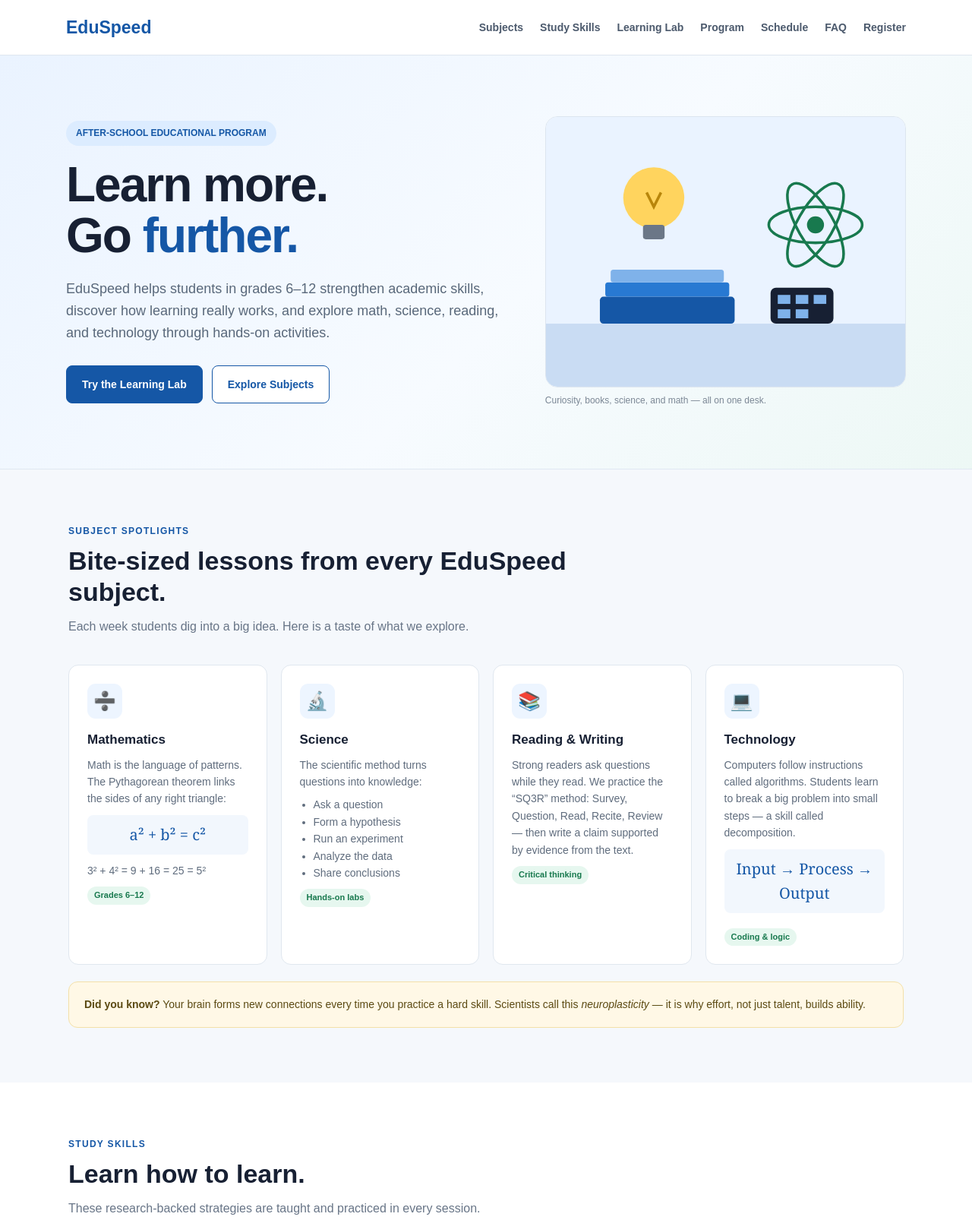
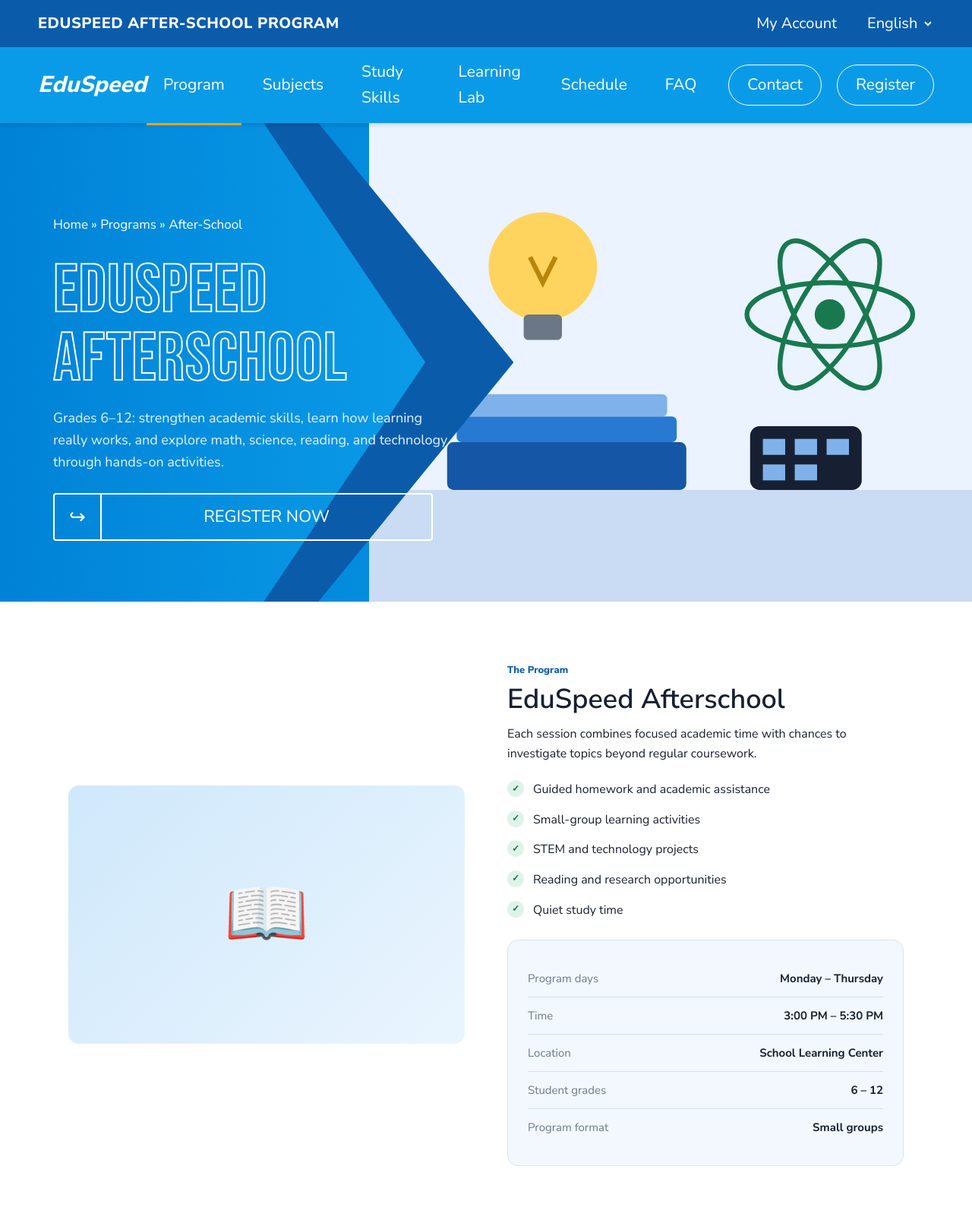
Before and after one commit to e6f3/e6f3.github.io, a plain HTML site: page index.html in a window 1280 px wide. Shown: the top 1606 px of the page at 76% size. Drawn offline with Linux system fonts and the light colour scheme.

Commit message:
Update index.html

```diff
--- a/index.html
+++ b/index.html
@@ -6,7 +6,7 @@
 <meta name="description" content="EduSpeed is an after-school educational program helping students strengthen academic skills, explore new subjects, and build confidence.">
 <meta name="keywords" content="EduSpeed, after-school program, education, students, tutoring, STEM, study skills">
 <meta name="author" content="EduSpeed">
-<meta name="theme-color" content="#1557a6">
+<meta name="theme-color" content="#0a5cab">
 <meta name="robots" content="index, follow">
 <meta property="og:title" content="EduSpeed | After-School Learning Program">
 <meta property="og:description" content="Academic support, enrichment, and hands-on learning for grades 6–12.">
@@ -14,85 +14,117 @@
 <meta property="og:site_name" content="EduSpeed">
 <meta name="twitter:card" content="summary">
 <title>EduSpeed | After-School Learning Program</title>
-<script src = "jquery.min.js"></script>
+<link rel="preconnect" href="https://fonts.googleapis.com"><link rel="preconnect" href="https://fonts.gstatic.com" crossorigin>
+<link href="https://fonts.googleapis.com/css2?family=Bebas+Neue&family=Nunito+Sans:wght@400;600;700;800&display=swap" rel="stylesheet">
+<script src="jquery.min.js"></script>
 <style>
+:root{--dark:#0a5cab;--bright:#0a9be8;--ink:#172033;--orange:#f9a01b}
 *{box-sizing:border-box;margin:0;padding:0}
 html{scroll-behavior:smooth}
-body{font-family:Arial,Helvetica,sans-serif;color:#172033;background:#f5f8fc;line-height:1.6}
-header{background:#fff;border-bottom:1px solid #dfe6ef;position:sticky;top:0;z-index:100}
-.nav{max-width:1150px;margin:auto;height:72px;display:flex;align-items:center;justify-content:space-between;padding:0 22px}
-#logo{display:flex;align-items:center;gap:10px;font-size:23px;font-weight:800;color:#1557a6}
-.logo-icon{width:38px;height:38px;border-radius:10px;background:#1557a6;color:#fff;display:grid;place-items:center}
-nav{display:flex;gap:22px}
-nav a{color:#4c5a6d;text-decoration:none;font-size:14px;font-weight:600}
-nav a:hover{color:#1557a6}
-.hero{background:linear-gradient(135deg,#eaf3ff,#f7fbff 55%,#edf8f5);border-bottom:1px solid #dfe8f2}
-.hero-inner{max-width:1150px;margin:auto;padding:80px 22px;display:grid;grid-template-columns:1.1fr .9fr;align-items:center;gap:50px}
-.badge{display:inline-block;background:#dcecff;color:#1557a6;border-radius:20px;padding:7px 13px;font-size:12px;font-weight:700;margin-bottom:18px}
-h1{font-size:clamp(40px,6vw,64px);line-height:1.05;letter-spacing:-2px;margin-bottom:22px}
-h1 span{color:#1557a6}
-.hero p{max-width:600px;font-size:18px;color:#59687a;margin-bottom:28px}
-.buttons{display:flex;gap:12px;flex-wrap:wrap}
-.button{display:inline-block;padding:13px 20px;border-radius:8px;text-decoration:none;font-size:14px;font-weight:700;border:1px solid #1557a6;cursor:pointer;font-family:inherit}
-.primary{background:#1557a6;color:#fff}.primary:hover{background:#0f4789}
-.secondary{color:#1557a6;background:#fff}.secondary:hover{background:#f0f6ff}
-figure{margin:0}
-figure svg{width:100%;height:auto;display:block;border-radius:16px;border:1px solid #dce5ef;background:#fff}
-figcaption{font-size:12px;color:#7b8795;margin-top:8px}
-section{padding:72px 22px}
+body{font-family:"Nunito Sans",Arial,Helvetica,sans-serif;color:var(--ink);background:#fff;line-height:1.6}
+a:focus-visible,button:focus-visible,summary:focus-visible,input:focus-visible{outline:3px solid var(--orange);outline-offset:2px}
+/* top bar + nav */
+header{position:sticky;top:0;z-index:100}
+.topbar{background:var(--dark);color:#fff}
+.topbar-in{margin:auto;height:62px;display:flex;align-items:center;justify-content:space-between;padding:0 50px;gap:20px}
+.brand{font-weight:800;font-size:20px;letter-spacing:.5px;text-transform:uppercase}
+.util{display:flex;align-items:center;gap:36px;font-size:20px}
+.util a{color:#fff;text-decoration:none}
+.util select{background:none;border:0;color:#fff;font:inherit;cursor:pointer}
+.util select option{color:#000}
+.search{width:290px;border:0;border-radius:4px;padding:6px 12px;font:inherit;font-size:16px}
+.navbar{background:var(--bright);box-shadow:0 2px 6px rgba(0,0,0,.15)}
+.nav{margin:auto;height:100px;display:flex;align-items:center;justify-content:space-between;padding:0 50px}
+#logo{display:flex;align-items:center;gap:12px;color:#fff;font-size:30px;font-weight:800;text-decoration:none}
+.logo-icon{width:54px;height:54px;border-radius:14px;background:#fff;color:var(--dark);display:grid;place-items:center;font-size:32px;font-weight:800}
+nav{display:flex;align-items:center;gap:6px}
+nav a{color:#fff;text-decoration:none;font-size:21px;padding:36px 22px 33px;border-bottom:3px solid transparent}
+nav a:hover,nav a.on{border-bottom-color:var(--orange)}
+nav a.pill{border:1px solid #fff;border-radius:30px;padding:9px 24px;margin-left:14px}
+nav a.pill:hover{background:#fff;color:var(--dark)}
+/* hero */
+.hero{position:relative;overflow:hidden;min-height:528px;background:linear-gradient(90deg,#0082d6,#0a9be8)}
+.art{position:absolute;right:0;top:0;bottom:0;width:62%}
+.art svg{width:100%;height:100%;display:block}
+.chev{position:absolute;top:0;bottom:0;clip-path:polygon(0 0,62% 0,100% 50%,62% 100%,0 100%)}
+.chev.d{left:0;width:calc(38% + 190px);background:var(--dark)}
+.chev.l{left:0;width:38%;min-width:560px;background:linear-gradient(90deg,#0082d6,#0a9be8)}
+.hero-in{position:relative;z-index:2;padding:120px 70px 80px;max-width:760px}
+.crumbs{color:#fff;font-size:17px;margin-bottom:30px}
+.crumbs a{color:#fff;text-decoration:none}.crumbs a:hover{text-decoration:underline}
+h1{font-family:"Bebas Neue",Impact,"Arial Narrow",sans-serif;font-weight:400;font-size:clamp(52px,7vw,92px);line-height:1;letter-spacing:1px;color:transparent;-webkit-text-stroke:2px #fff;margin-bottom:18px}
+.hero p{color:#e6f3ff;font-size:18px;max-width:520px;margin-bottom:26px}
+.reg{display:inline-flex;align-items:stretch;border:2px solid #fff;border-radius:4px;color:#fff;text-decoration:none;font-size:22px;min-width:500px}
+.reg i{font-style:normal;width:62px;display:grid;place-items:center;border-right:2px solid #fff;font-size:26px}
+.reg span{flex:1;text-align:center;padding:12px}
+.reg:hover{background:#fff;color:var(--dark)}.reg:hover i{border-color:var(--dark)}
+/* shared */
+section{padding:80px 50px}
 .container{max-width:1100px;margin:auto}
 .section-heading{max-width:700px;margin-bottom:38px}
-.eyebrow{color:#1557a6;font-size:12px;font-weight:800;text-transform:uppercase;letter-spacing:1.3px;margin-bottom:9px}
-h2{font-size:34px;line-height:1.2;margin-bottom:12px}
-.section-heading p{color:#687587}
+.eyebrow{color:var(--dark);font-size:13px;font-weight:800;margin-bottom:6px}
+h2{font-size:36px;line-height:1.2;margin-bottom:12px;font-weight:600}
+.section-heading p{color:#5f6c7d}
+.button{display:inline-block;padding:13px 22px;border-radius:6px;text-decoration:none;font-size:15px;font-weight:700;border:2px solid var(--dark);cursor:pointer;font-family:inherit}
+.primary{background:var(--dark);color:#fff}.primary:hover{background:#084a8b}
+.secondary{color:var(--dark);background:#fff}.secondary:hover{background:#eef6ff}
+.buttons{display:flex;gap:12px;flex-wrap:wrap}
 .cards{display:grid;grid-template-columns:repeat(3,1fr);gap:18px}
 .cards.four{grid-template-columns:repeat(4,1fr)}
-.card{background:#fff;border:1px solid #e0e7ef;border-radius:13px;padding:24px}
-.card-icon{width:46px;height:46px;display:grid;place-items:center;border-radius:11px;background:#edf5ff;font-size:24px;margin-bottom:14px}
-.card h3{font-size:17px;margin-bottom:8px}
+.card{background:#fff;border:1px solid #dbe5f0;border-radius:12px;padding:24px}
+.card-icon{width:46px;height:46px;display:grid;place-items:center;border-radius:11px;background:#e5f3fd;font-size:24px;margin-bottom:14px}
+.card h3{font-size:18px;margin-bottom:8px}
 .card p,.card li{font-size:14px;color:#5f6c7d}
 .card ul{padding-left:18px;margin-top:8px}
-.tag{display:inline-block;font-size:11px;font-weight:700;color:#18794e;background:#e6f7ef;border-radius:12px;padding:3px 9px;margin-top:10px}
-.alt{background:#fff}
-.two{display:grid;grid-template-columns:1fr 1fr;gap:50px;align-items:center}
+.tag{display:inline-block;font-size:12px;font-weight:700;color:#18794e;background:#e6f7ef;border-radius:12px;padding:3px 10px;margin-top:10px}
+.alt{background:#f2f8fd}
+.two{display:grid;grid-template-columns:1fr 1fr;gap:56px;align-items:center}
+.photo{border-radius:14px;min-height:340px;background:linear-gradient(135deg,#cfe8fb,#eaf5fe);display:grid;place-items:center;font-size:90px}
 .check-list{list-style:none;margin-top:22px}
-.check-list li{display:flex;gap:12px;margin-bottom:14px;font-size:15px}
+.check-list li{display:flex;gap:12px;margin-bottom:14px;font-size:16px}
 .check{flex-shrink:0;width:22px;height:22px;border-radius:50%;background:#dff4e9;color:#18794e;display:grid;place-items:center;font-size:12px;font-weight:700}
-.info-box{background:#f2f7fd;border:1px solid #dce8f4;border-radius:16px;padding:26px}
-.info-row{display:flex;justify-content:space-between;gap:10px;padding:13px 0;border-bottom:1px solid #dce5ee;font-size:14px}
+.info-box{background:#f2f8fd;border:1px solid #d3e6f5;border-radius:14px;padding:26px;margin-top:26px}
+.info-row{display:flex;justify-content:space-between;gap:10px;padding:12px 0;border-bottom:1px solid #d3e0ec;font-size:15px}
 .info-row:last-child{border:none}.info-row span{color:#6e7b8b}
 .fact{background:#fff8e6;border:1px solid #f3e0a8;border-radius:12px;padding:18px 20px;margin-top:22px;font-size:14px;color:#5b4a12}
-.formula{font-family:Georgia,serif;font-size:20px;background:#f2f7fd;border-radius:8px;padding:10px 14px;margin:10px 0;color:#1557a6;text-align:center}
-.schedule{width:100%;border-collapse:collapse;background:#fff;border:1px solid #e0e7ef}
-.schedule th,.schedule td{padding:15px;text-align:left;border-bottom:1px solid #e8edf2;font-size:14px}
-.schedule th{background:#f1f6fc;color:#36506d;font-size:12px;text-transform:uppercase}
-.quiz{background:#fff;border:1px solid #dce5ef;border-radius:16px;padding:28px;max-width:760px}
+.formula{font-family:Georgia,serif;font-size:20px;background:#eef6fd;border-radius:8px;padding:10px 14px;margin:10px 0;color:var(--dark);text-align:center}
+.schedule{width:100%;border-collapse:collapse;background:#fff;border:1px solid #dbe5f0}
+.schedule th,.schedule td{padding:15px;text-align:left;border-bottom:1px solid #e8edf2;font-size:15px}
+.schedule th{background:var(--dark);color:#fff;font-size:13px}
+.quiz{background:#fff;border:1px solid #dbe5f0;border-radius:14px;padding:28px;max-width:760px}
 .quiz h3{font-size:19px;margin-bottom:6px}
 .opts{display:grid;gap:10px;margin:16px 0}
-.opt{text-align:left;padding:12px 16px;border:1px solid #cfd9e5;border-radius:9px;background:#fff;font-size:14px;cursor:pointer;font-family:inherit}
-.opt:hover{background:#f0f6ff}
+.opt{text-align:left;padding:12px 16px;border:1px solid #c9d6e4;border-radius:8px;background:#fff;font-size:15px;cursor:pointer;font-family:inherit}
+.opt:hover{background:#eef6ff}
 .opt.right{background:#e6f7ef;border-color:#18794e}
 .opt.wrong{background:#fdecec;border-color:#c0392b}
 #fb{font-size:14px;min-height:44px;color:#36506d}
 .glossary{display:grid;grid-template-columns:1fr 1fr;gap:12px}
-.glossary div{background:#fff;border:1px solid #e0e7ef;border-radius:10px;padding:14px 18px;font-size:14px}
-.glossary b{color:#1557a6}
-.timer{font-size:44px;font-weight:800;color:#1557a6;text-align:center;margin:10px 0}
-details{background:#fff;border:1px solid #dfe6ee;border-radius:9px;margin-bottom:10px;padding:16px 20px}
-summary{cursor:pointer;font-weight:700;font-size:14px}
-details p{color:#6b7787;font-size:14px;margin-top:10px}
+.glossary div{background:#fff;border:1px solid #dbe5f0;border-radius:10px;padding:14px 18px;font-size:15px}
+.glossary b{color:var(--dark)}
+.timer{font-size:48px;font-weight:800;color:var(--dark);text-align:center;margin:10px 0}
+details{background:#fff;border:1px solid #dbe5f0;border-radius:9px;margin-bottom:10px;padding:16px 20px}
+summary{cursor:pointer;font-weight:700;font-size:15px}
+details p{color:#6b7787;font-size:15px;margin-top:10px}
 .faq{max-width:800px}
-.register{background:#1557a6;color:#fff}
+.register{background:var(--dark);color:#fff}
 .register-inner{max-width:850px;margin:auto;text-align:center}
+.register .eyebrow{color:#bcdcff}
 .register p{color:#dceaff;margin-bottom:26px}
-.register .button{background:#fff;color:#1557a6;border-color:#fff}
-footer{background:#111a28;color:#c4ccd7;padding:34px 22px}
+.register .button{background:#fff;color:var(--dark);border-color:#fff}
+footer{background:#0b1f38;color:#c4ccd7;padding:34px 50px}
 .footer-inner{max-width:1100px;margin:auto;display:flex;justify-content:space-between;gap:24px;align-items:center}
-footer strong{color:#fff}footer p{font-size:12px;color:#8995a5}
-@media(max-width:850px){
-nav{display:none}
-.hero-inner,.two,.cards,.cards.four,.glossary{grid-template-columns:1fr}
-.hero-inner{padding:55px 22px}
+footer strong{color:#fff}footer p{font-size:13px;color:#8fa0b5}
+@media(max-width:1100px){nav a{font-size:17px;padding:36px 12px 33px}.util{gap:20px;font-size:17px}.search{width:200px}}
+@media(max-width:900px){
+.topbar-in,.nav{padding:0 20px}.util a,.util select{display:none}.search{width:170px}
+.nav{height:76px}nav{display:none}
+.chev,.art{display:none}
+.hero{background:linear-gradient(180deg,#0082d6,#0a5cab)}
+.hero-in{padding:60px 22px}
+.reg{min-width:0;width:100%}
+section{padding:56px 22px}
+.two,.cards,.cards.four,.glossary{grid-template-columns:1fr}
 h2{font-size:28px}
 .schedule{display:block;overflow-x:auto}
 .footer-inner{flex-direction:column;align-items:flex-start}
@@ -102,36 +134,33 @@ h2{font-size:28px}
 <body>
 
 <header>
-<div class="nav">
-<div id="logo">EduSpeed</div>
+<div class="topbar"><div class="topbar-in">
+<div class="brand">EduSpeed After-School Program</div>
+<div class="util">
+<a href="mailto:register@eduspeed.online">My Account</a>
+<select aria-label="Language"><option>English</option><option>Español</option></select>
+</div></div></div>
+<div class="navbar"><div class="nav">
+<a id="logo" href="#top"><i>EduSpeed</i></a>
 <nav>
+<a href="#program" class="on">Program</a>
 <a href="#subjects">Subjects</a>
 <a href="#skills">Study Skills</a>
 <a href="#lab">Learning Lab</a>
-<a href="#program">Program</a>
 <a href="#schedule">Schedule</a>
 <a href="#faq">FAQ</a>
-<a href="#register">Register</a>
+<a href="#register" class="pill">Contact</a>
+<a href="#register" class="pill">Register</a>
 </nav>
-</div>
+</div></div>
 </header>
 
-<main>
+<main id="top">
 
 <section class="hero" style="padding:0">
-<div class="hero-inner">
-<div>
-<div class="badge">AFTER-SCHOOL EDUCATIONAL PROGRAM</div>
-<h1>Learn more.<br>Go <span>further.</span></h1>
-<p>EduSpeed helps students in grades 6–12 strengthen academic skills, discover how learning really works, and explore math, science, reading, and technology through hands-on activities.</p>
-<div class="buttons">
-<a class="button primary" href="#lab">Try the Learning Lab</a>
-<a class="button secondary" href="#subjects">Explore Subjects</a>
-</div>
-</div>
-<figure>
-<!-- Replace this illustration with a licensed photo if desired: <img src="students.jpg" alt="Students working together at a table"> -->
-<svg viewBox="0 0 400 300" role="img" aria-label="Illustration of a desk with a book, atom model, calculator and lightbulb">
+<!-- Replace the illustration with a licensed photo if desired: <img src="students.jpg" alt="Students working together at a table"> -->
+<div class="art">
+<svg viewBox="0 0 400 300" preserveAspectRatio="xMidYMid slice" role="img" aria-label="Illustration of a desk with a book, atom model, calculator and lightbulb">
 <rect width="400" height="300" fill="#eaf3ff"/>
 <rect x="0" y="230" width="400" height="70" fill="#c9dcf3"/>
 <rect x="60" y="200" width="150" height="30" rx="4" fill="#1557a6"/>
@@ -145,12 +174,42 @@ h2{font-size:28px}
 <rect x="250" y="190" width="70" height="40" rx="6" fill="#172033"/>
 <g fill="#7fb2ea"><rect x="258" y="198" width="14" height="10"/><rect x="278" y="198" width="14" height="10"/><rect x="298" y="198" width="14" height="10"/><rect x="258" y="214" width="14" height="10"/><rect x="278" y="214" width="14" height="10"/></g>
 </svg>
-<figcaption>Curiosity, books, science, and math — all on one desk.</figcaption>
-</figure>
+</div>
+<div class="chev d"></div><div class="chev l"></div>
+<div class="hero-in">
+<div class="crumbs"><a href="#top">Home</a> » <a href="#program">Programs</a> » After-School</div>
+<h1>EduSpeed Afterschool</h1>
+<p>Grades 6–12: strengthen academic skills, learn how learning really works, and explore math, science, reading, and technology through hands-on activities.</p>
+<a class="reg" href="#register"><i>↪</i><span>REGISTER NOW</span></a>
 </div>
 </section>
 
-<section id="subjects">
+<section id="program">
+<div class="container two">
+<div class="photo" role="img" aria-label="Placeholder for a student photo"><!-- Replace with: <img src="students.jpg" alt="..." style="width:100%;border-radius:14px"> -->📖</div>
+<div>
+<div class="eyebrow">The Program</div>
+<h2>EduSpeed Afterschool</h2>
+<p>Each session combines focused academic time with chances to investigate topics beyond regular coursework.</p>
+<ul class="check-list">
+<li><span class="check">✓</span>Guided homework and academic assistance</li>
+<li><span class="check">✓</span>Small-group learning activities</li>
+<li><span class="check">✓</span>STEM and technology projects</li>
+<li><span class="check">✓</span>Reading and research opportunities</li>
+<li><span class="check">✓</span>Quiet study time</li>
+</ul>
+<div class="info-box">
+<div class="info-row"><span>Program days</span><strong>Monday – Thursday</strong></div>
+<div class="info-row"><span>Time</span><strong>3:00 PM – 5:30 PM</strong></div>
+<div class="info-row"><span>Location</span><strong>School Learning Center</strong></div>
+<div class="info-row"><span>Student grades</span><strong>6 – 12</strong></div>
+<div class="info-row"><span>Program format</span><strong>Small groups</strong></div>
+</div>
+</div>
+</div>
+</section>
+
+<section id="subjects" class="alt">
 <div class="container">
 <div class="section-heading">
 <div class="eyebrow">Subject Spotlights</div>
@@ -175,7 +234,7 @@ h2{font-size:28px}
 </div>
 </section>
 
-<section id="skills" class="alt">
+<section id="skills">
 <div class="container">
 <div class="section-heading">
 <div class="eyebrow">Study Skills</div>
@@ -193,7 +252,7 @@ h2{font-size:28px}
 </div>
 </section>
 
-<section id="lab">
+<section id="lab" class="alt">
 <div class="container">
 <div class="section-heading">
 <div class="eyebrow">Learning Lab</div>
@@ -222,7 +281,7 @@ h2{font-size:28px}
 </div>
 </section>
 
-<section class="alt">
+<section>
 <div class="container">
 <div class="section-heading">
 <div class="eyebrow">Word Wall</div>
@@ -235,33 +294,6 @@ h2{font-size:28px}
 <div><b>Evidence</b> — facts or data that support a claim.</div>
 <div><b>Metacognition</b> — thinking about how you think and learn.</div>
 <div><b>Inference</b> — a conclusion drawn from clues and reasoning.</div>
-</div>
-</div>
-</section>
-
-<section id="program">
-<div class="container">
-<div class="two">
-<div>
-<div class="eyebrow">The Program</div>
-<h2>Designed around students.</h2>
-<p>Each session combines focused academic time with chances to investigate topics beyond regular coursework.</p>
-<ul class="check-list">
-<li><span class="check">✓</span>Guided homework and academic assistance</li>
-<li><span class="check">✓</span>Small-group learning activities</li>
-<li><span class="check">✓</span>STEM and technology projects</li>
-<li><span class="check">✓</span>Reading and research opportunities</li>
-<li><span class="check">✓</span>Quiet study time</li>
-</ul>
-</div>
-<div class="info-box">
-<h3 style="margin-bottom:8px">Program Information</h3>
-<div class="info-row"><span>Program days</span><strong>Monday – Thursday</strong></div>
-<div class="info-row"><span>Time</span><strong>3:00 PM – 5:30 PM</strong></div>
-<div class="info-row"><span>Location</span><strong>School Learning Center</strong></div>
-<div class="info-row"><span>Student grades</span><strong>6 – 12</strong></div>
-<div class="info-row"><span>Program format</span><strong>Small groups</strong></div>
-</div>
 </div>
 </div>
 </section>
@@ -299,7 +331,7 @@ h2{font-size:28px}
 
 <section id="register" class="register">
 <div class="register-inner">
-<div class="eyebrow" style="color:#bcdcff">Get Started</div>
+<div class="eyebrow">Get Started</div>
 <h2>Make the most of your afternoon.</h2>
 <p>Interested students and families can contact their school's program coordinator to learn about enrollment, availability, transportation, and program-specific requirements.</p>
 <a href="mailto:register@eduspeed.online" class="button">Contact EduSpeed</a>
```
